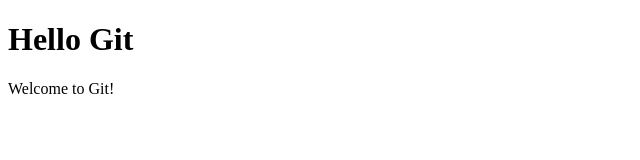
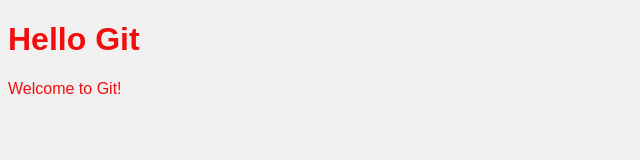
Before and after one commit to bj0594/Kodehode-uke-1, a plain HTML site: page index.html in a window 1280 px wide. Shown: the whole page, without its empty margins (0-640 px from the left). Drawn offline with Linux system fonts and the light colour scheme.

Commit message:
Added style sheet

```diff
--- a/index.html
+++ b/index.html
@@ -4,6 +4,7 @@
     <meta charset="UTF-8" />
     <meta name="viewport" content="width=device-width, initial-scale=1.0" />
     <title>Git</title>
+    <link rel="stylesheet" href="styles.css" />
   </head>
   <body>
     <h1>Hello Git</h1>
--- /dev/null
+++ b/styles.css
@@ -0,0 +1,5 @@
+body {
+  font-family: Arial, sans-serif;
+  background-color: #f0f0f0;
+  color: #f30e0e;
+}
```
